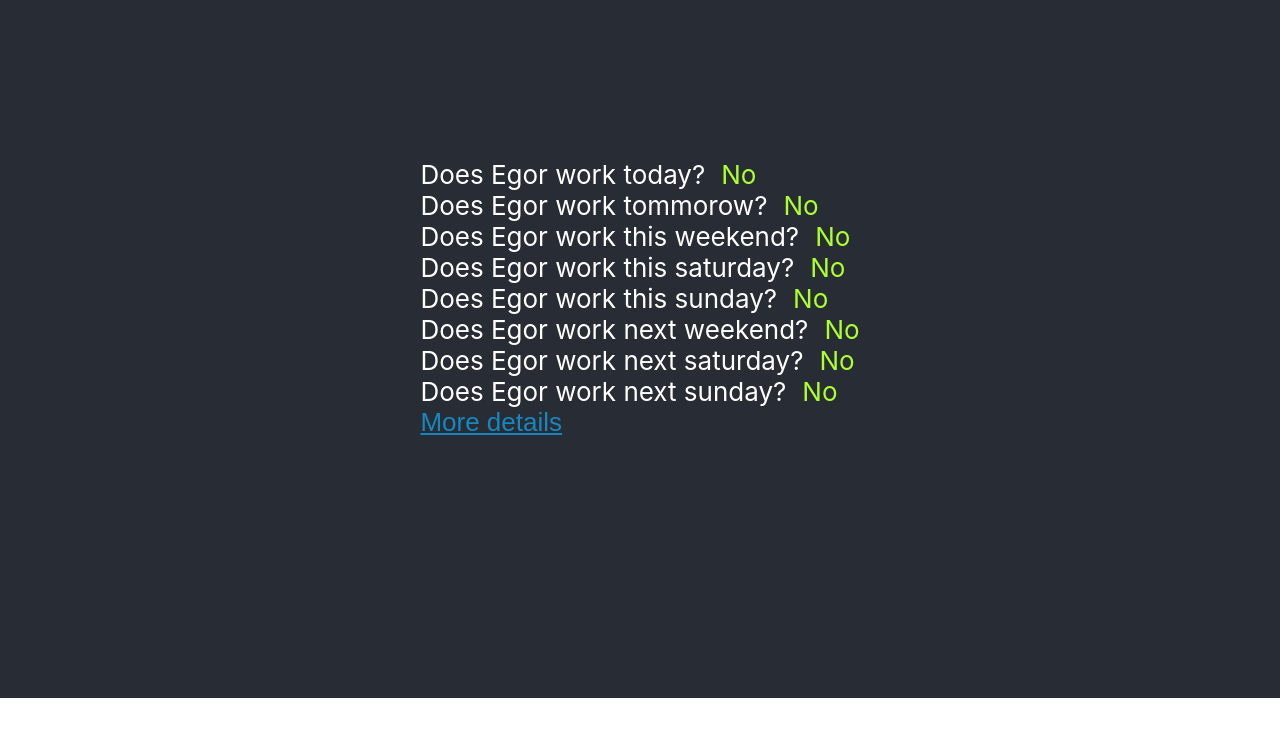
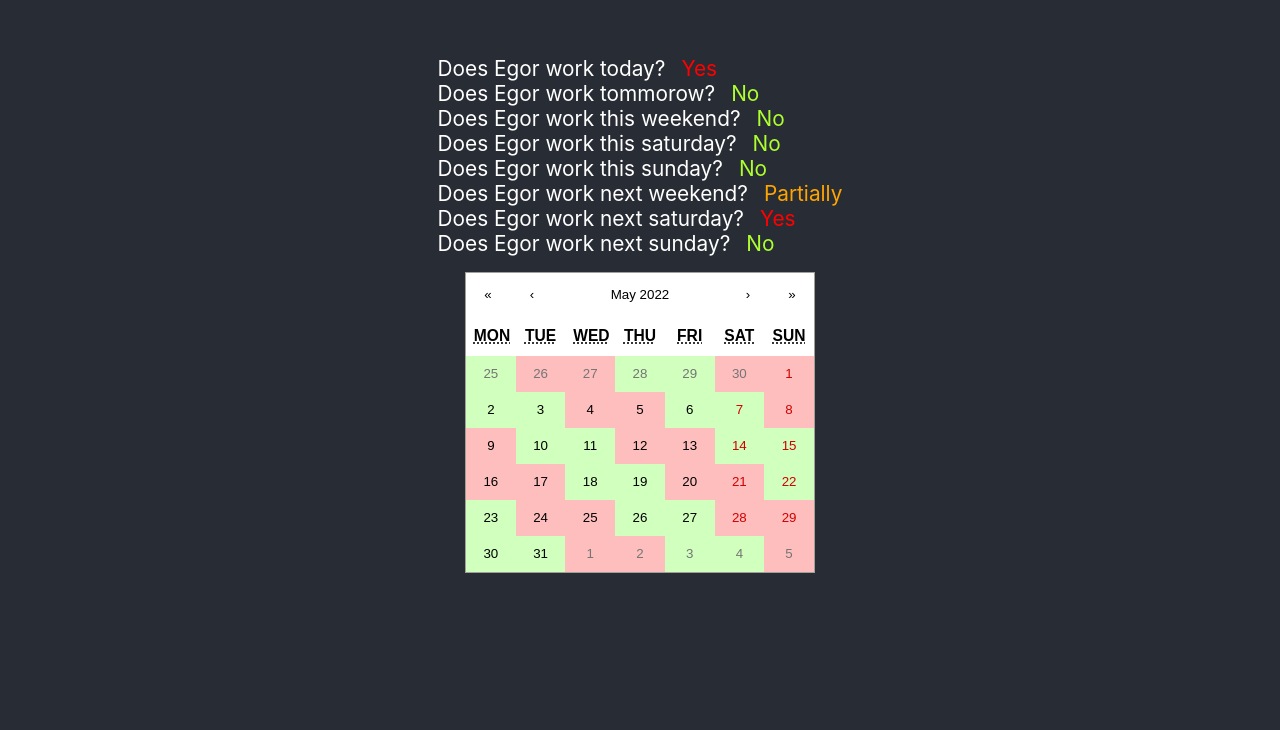
Before and after one commit to michaelkryukov/whendoesegorwork, a React (Create React App) app: page / in a window 1280 px wide. Shown: the part 102-832 px from the top of the page. Before the commit the page ends 800 px from the top, so only its background shows below. Built offline with nearby package versions, Linux system fonts and the light colour scheme.

Commit message:
feat: calendar is always visible; updated egor's working days

```diff
--- a/package.json
+++ b/package.json
@@ -12,7 +12,7 @@
     "react-calendar": "^3.7.0",
     "react-dom": "^18.1.0",
     "react-i18next": "^11.16.9",
-    "react-scripts": "5.0.1",
+    "react-scripts": "^5.0.1",
     "react-transition-group": "^4.4.2",
     "web-vitals": "^2.1.4"
   },
--- a/src/App.css
+++ b/src/App.css
@@ -10,19 +10,27 @@
   flex-direction: column;
   align-items: center;
   justify-content: center;
-  font-size: calc(10px + 2vmin);
+  font-size: 1.3rem;
   color: white;
+  padding: 1rem;
+}
+
+/* Content */
+.content-wrapper {
+  display: flex;
+  flex-direction: column;
+  align-items: center;
+}
+
+.calendar {
+  margin-top: 1rem;
 }
 
 /* Misc */
-.db {
-  display: block;
-}
-
 .link-button {
-  background: none!important;
+  background: none !important;
   border: none;
-  padding: 0!important;
+  padding: 0 !important;
   font-family: arial, sans-serif;
   color: rgb(24, 135, 191);
   text-decoration: underline;
@@ -36,19 +44,19 @@
   font-size: 1em;
 }
 
-.question-wrapper > .question {
+.question-wrapper>.question {
   margin-right: 1rem;
 }
 
-.question-wrapper > .answer.positive {
+.question-wrapper>.answer.positive {
   color: greenyellow;
 }
 
-.question-wrapper > .answer.negative {
+.question-wrapper>.answer.negative {
   color: red;
 }
 
-.question-wrapper > .answer.unsure {
+.question-wrapper>.answer.unsure {
   color: orange;
 }
 
@@ -66,7 +74,8 @@
   background-color: #ffbebe;
 }
 
-.react-calendar__tile.calendar-tile-working:enabled:hover, .react-calendar__tile.calendar-tile-working:enabled:focus {
+.react-calendar__tile.calendar-tile-working:enabled:hover,
+.react-calendar__tile.calendar-tile-working:enabled:focus {
   background-color: #f5e3e3;
 }
 
@@ -74,25 +83,7 @@
   background-color: #d1ffbe;
 }
 
-.react-calendar__tile.calendar-tile-day-off:enabled:hover, .react-calendar__tile.calendar-tile-day-off:enabled:focus {
+.react-calendar__tile.calendar-tile-day-off:enabled:hover,
+.react-calendar__tile.calendar-tile-day-off:enabled:focus {
   background-color: #eafbe2;
 }
-
-/* Transitions */
-.fade-enter {
-  opacity: 0;
-  transform: scale(0.9);
-}
-.fade-enter-active {
-  opacity: 1;
-  transform: translateX(0);
-  transition: opacity 300ms, transform 300ms;
-}
-.fade-exit {
-  opacity: 1;
-}
-.fade-exit-active {
-  opacity: 0;
-  transform: scale(0.9);
-  transition: opacity 300ms, transform 300ms;
-}
--- a/src/App.js
+++ b/src/App.js
@@ -1,15 +1,17 @@
+import 'react-calendar/dist/Calendar.css';
 import './App.css';
-import 'react-calendar/dist/Calendar.css';
 
-import { CSSTransition } from 'react-transition-group';
 import Calendar from 'react-calendar';
-import { useState } from 'react';
 import { useTranslation } from 'react-i18next';
 
+const FIRST_WORKING_DAY_AFTER_DAYS_OFF = new Date(Date.parse('2023-08-27'));
 const MILLISECONDS_IN_DAY = 1000 * 60 * 60 * 24;
 
 function doesEgorWork(date) {
-  return false;
+  const delta = date - FIRST_WORKING_DAY_AFTER_DAYS_OFF;
+  const daysDelta = delta / MILLISECONDS_IN_DAY;
+  const pairsPassed = Math.floor(daysDelta / 2);
+  return pairsPassed % 2 === 0;
 }
 
 function getThisMonday() {
@@ -115,24 +117,16 @@ function Question({ text, answer }) {
 }
 
 function App() {
-  const [calendarIsShown, setCalendarIsShown] = useState(false);
-  const { t } = useTranslation();
-
   return (
     <div className='App'>
       <div className='App-body'>
-        <CSSTransition in={!calendarIsShown} timeout={200} unmountOnExit classNames='fade'>
+        <div className='content-wrapper'>
           <div>
             {getQuestionsAndAnswers().map((question) => {
               return <Question key={question.text} {...question} />;
             })}
-            <button className='link-button db' onClick={() => setCalendarIsShown(!calendarIsShown)}>
-              {t('More details')}
-            </button>
           </div>
-        </CSSTransition>
-        <CSSTransition in={calendarIsShown} timeout={200} unmountOnExit classNames='fade'>
-          <div>
+          <div className='calendar'>
             <Calendar
               value={null}
               tileClassName={({ date }) => {
@@ -140,11 +134,8 @@ function App() {
                 return doesEgorWork(properDate) ? 'calendar-tile-working' : 'calendar-tile-day-off';
               }}
             />
-            <button className='link-button' onClick={() => setCalendarIsShown(!calendarIsShown)}>
-              {t('Less details')}
-            </button>
           </div>
-        </CSSTransition>
+        </div>
       </div>
     </div>
   );
```
Also changed, not shown: 1 other file (tests, documents, lock files or other folders).
